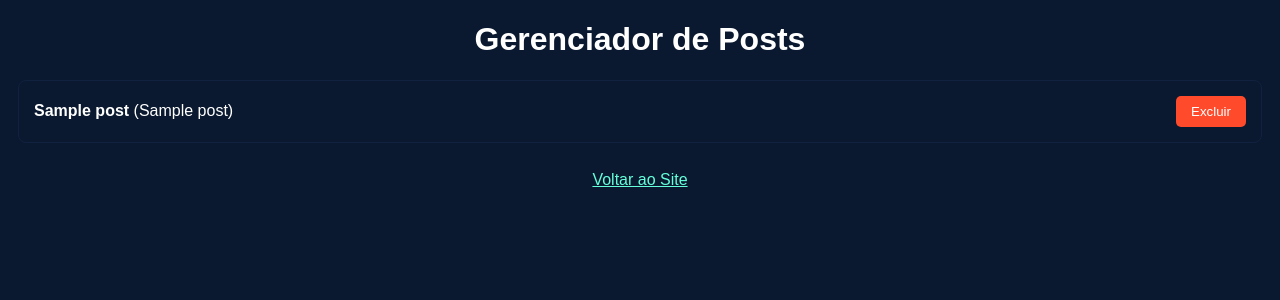
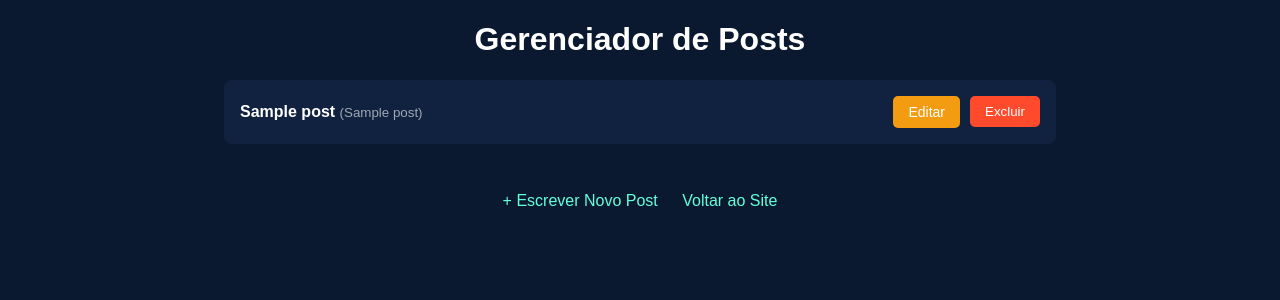
Before and after one commit to azuledoido/meu-blog-flask, a Flask app: template templates/admin_posts.html in a window 1280 px wide. Shown: the top 300 px of the page. Run offline with Flask 3, Linux system fonts and the light colour scheme; the template is opened without the code that fills it: most values are stand-ins (such as "Sample title", 1, 10 or a date in 2020); some libraries are stand-ins or nearby versions.

Commit message:
Sistema de edição completo integrado

```diff
--- a/app.py
+++ b/app.py
@@ -83,18 +83,39 @@ def escrever():
         return redirect(url_for('home'))
     return render_template('escrever.html')
 
-# --- NOVA ROTA: GERENCIADOR DE POSTS ---
+# --- ROTA DE EDIÇÃO INTEGRADA ---
+@app.route('/editar/<int:post_id>', methods=['GET', 'POST'])
+def editar_post(post_id):
+    senha = request.args.get('senha') or request.form.get('senha_adm')
+    if senha != SENHA_ADM:
+        return "Acesso negado", 403
+
+    conn = get_db_connection()
+    cur = conn.cursor()
+
+    if request.method == 'POST':
+        t, c = request.form.get('titulo'), request.form.get('conteudo')
+        cur.execute('UPDATE posts SET titulo = %s, conteudo = %s WHERE id = %s', (t, c, post_id))
+        conn.commit(); cur.close(); conn.close()
+        return redirect(url_for('admin_posts', senha_sucesso=SENHA_ADM))
+
+    cur.execute("SELECT id, titulo, conteudo FROM posts WHERE id = %s", (post_id,))
+    p = cur.fetchone(); cur.close(); conn.close()
+    if p: return render_template('editar.html', post=p, senha=senha)
+    return redirect(url_for('admin_posts'))
+
 @app.route('/admin_posts', methods=['GET', 'POST'])
 def admin_posts():
     posts = []
-    if request.method == 'POST':
-        if request.form.get('senha') == SENHA_ADM:
-            conn = get_db_connection()
-            cur = conn.cursor()
-            cur.execute("SELECT id, titulo, TO_CHAR(data_criacao, 'DD/MM/YY HH24:MI') FROM posts ORDER BY data_criacao DESC")
-            posts = cur.fetchall()
-            cur.close(); conn.close()
-            return render_template('admin_posts.html', posts=posts, senha=SENHA_ADM)
+    # Pega a senha tanto de formulário quanto de redirecionamento
+    senha_verificar = request.form.get('senha') or request.args.get('senha_sucesso')
+
+    if senha_verificar == SENHA_ADM:
+        conn = get_db_connection()
+        cur = conn.cursor()
+        cur.execute("SELECT id, titulo, TO_CHAR(data_criacao, 'DD/MM/YY HH24:MI') FROM posts ORDER BY data_criacao DESC")
+        posts = cur.fetchall(); cur.close(); conn.close()
+        return render_template('admin_posts.html', posts=posts, senha=SENHA_ADM)
     return render_template('admin_posts.html', posts=posts)
 
 @app.route('/deletar/<int:post_id>', methods=['POST'])
@@ -106,7 +127,6 @@ def deletar_post(post_id):
         conn.commit(); cur.close(); conn.close()
     return redirect(url_for('admin_posts'))
 
-# As outras rotas (mural, arquivo_data) permanecem iguais...
 @app.route('/mural', methods=['GET', 'POST'])
 def mural():
     if request.method == 'POST':
--- a/templates/admin_posts.html
+++ b/templates/admin_posts.html
@@ -4,9 +4,30 @@
     <title>Gerenciar Posts - Azul e Doido</title>
     <style>
         body { background: #0a192f; color: white; font-family: sans-serif; text-align: center; }
-        .post-item { border: 1px solid #112240; padding: 15px; margin: 10px; border-radius: 8px; display: flex; justify-content: space-between; align-items: center; }
-        button { background: #ff4b2b; color: white; border: none; padding: 8px 15px; border-radius: 5px; cursor: pointer; }
-        input { padding: 10px; margin: 20px; }
+        .post-item {
+            border: 1px solid #112240;
+            padding: 15px;
+            margin: 10px auto;
+            border-radius: 8px;
+            display: flex;
+            justify-content: space-between;
+            align-items: center;
+            max-width: 800px;
+            background: #112240;
+        }
+        .btn-excluir { background: #ff4b2b; color: white; border: none; padding: 8px 15px; border-radius: 5px; cursor: pointer; }
+        .btn-editar {
+            background: #f39c12;
+            color: white;
+            text-decoration: none;
+            padding: 8px 15px;
+            border-radius: 5px;
+            font-size: 14px;
+            margin-right: 10px;
+        }
+        .btn-entrar { background: #64ffda; color: #0a192f; border: none; padding: 8px 15px; border-radius: 5px; cursor: pointer; }
+        input { padding: 10px; margin: 20px; background: #0a192f; border: 1px solid #64ffda; color: white; border-radius: 5px; }
+        .acoes { display: flex; align-items: center; }
     </style>
 </head>
 <body>
@@ -15,19 +36,28 @@
     {% if not posts %}
     <form method="POST">
         <input type="password" name="senha" placeholder="Senha ADM">
-        <button type="submit" style="background: #64ffda; color: #0a192f;">Entrar</button>
+        <button type="submit" class="btn-entrar">Entrar</button>
     </form>
     {% else %}
         {% for p in posts %}
         <div class="post-item">
-            <span><strong>{{ p[1] }}</strong> ({{ p[2] }})</span>
-            <form action="{{ url_for('deletar_post', post_id=p[0]) }}" method="POST" onsubmit="return confirm('Tem certeza?');">
-                <input type="hidden" name="senha" value="{{ senha }}">
-                <button type="submit">Excluir</button>
-            </form>
+            <span><strong>{{ p[1] }}</strong> <small style="opacity: 0.6;">({{ p[2] }})</small></span>
+
+            <div class="acoes">
+                <a href="/editar/{{ p[0] }}?senha={{ senha }}" class="btn-editar">Editar</a>
+
+                <form action="{{ url_for('deletar_post', post_id=p[0]) }}" method="POST" onsubmit="return confirm('Tem certeza? Isso não pode ser desfeito!');">
+                    <input type="hidden" name="senha" value="{{ senha }}">
+                    <button type="submit" class="btn-excluir">Excluir</button>
+                </form>
+            </div>
         </div>
         {% endfor %}
-        <br><a href="/" style="color: #64ffda;">Voltar ao Site</a>
+        <br>
+        <div style="margin-top: 20px;">
+            <a href="/escrever" style="color: #64ffda; margin-right: 20px; text-decoration: none;">+ Escrever Novo Post</a>
+            <a href="/" style="color: #64ffda; text-decoration: none;">Voltar ao Site</a>
+        </div>
     {% endif %}
 </body>
 </html>
```
Also changed, not shown: templates/editar.html (added, +33 -0 lines).
